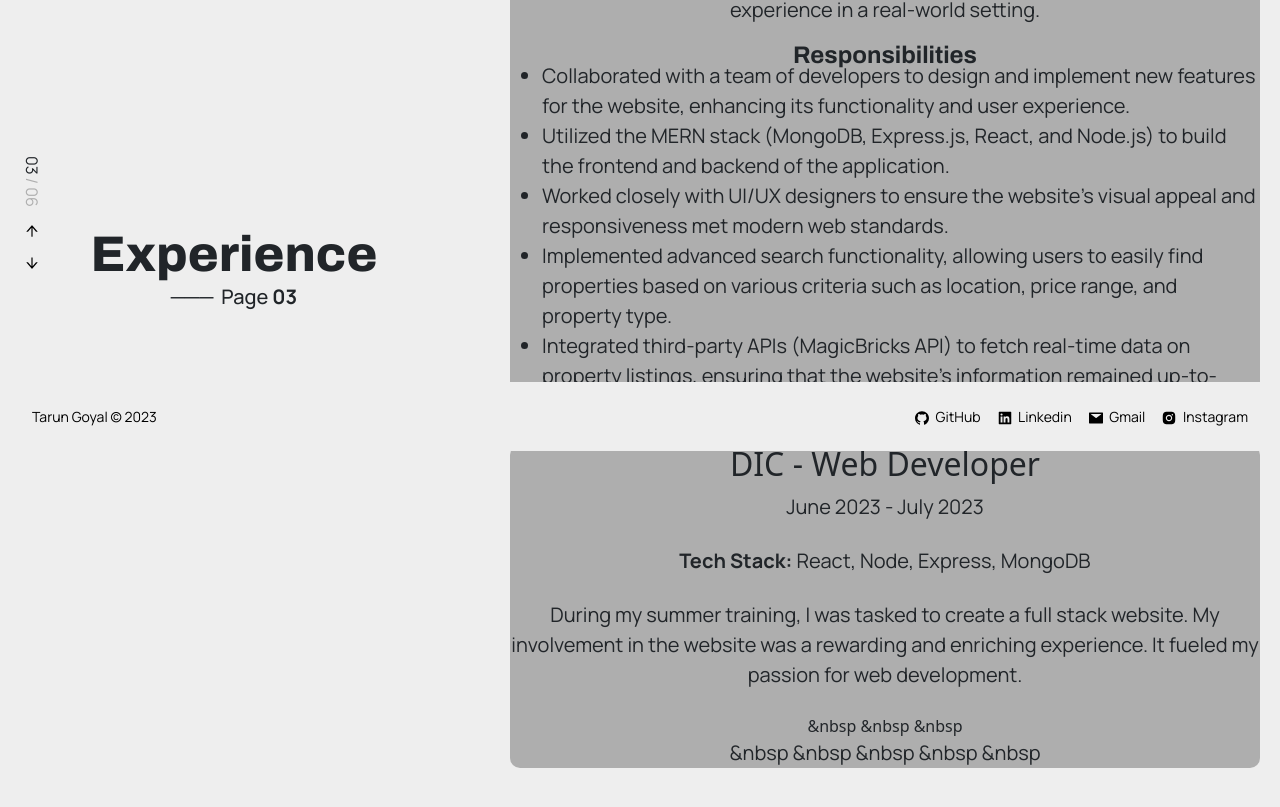
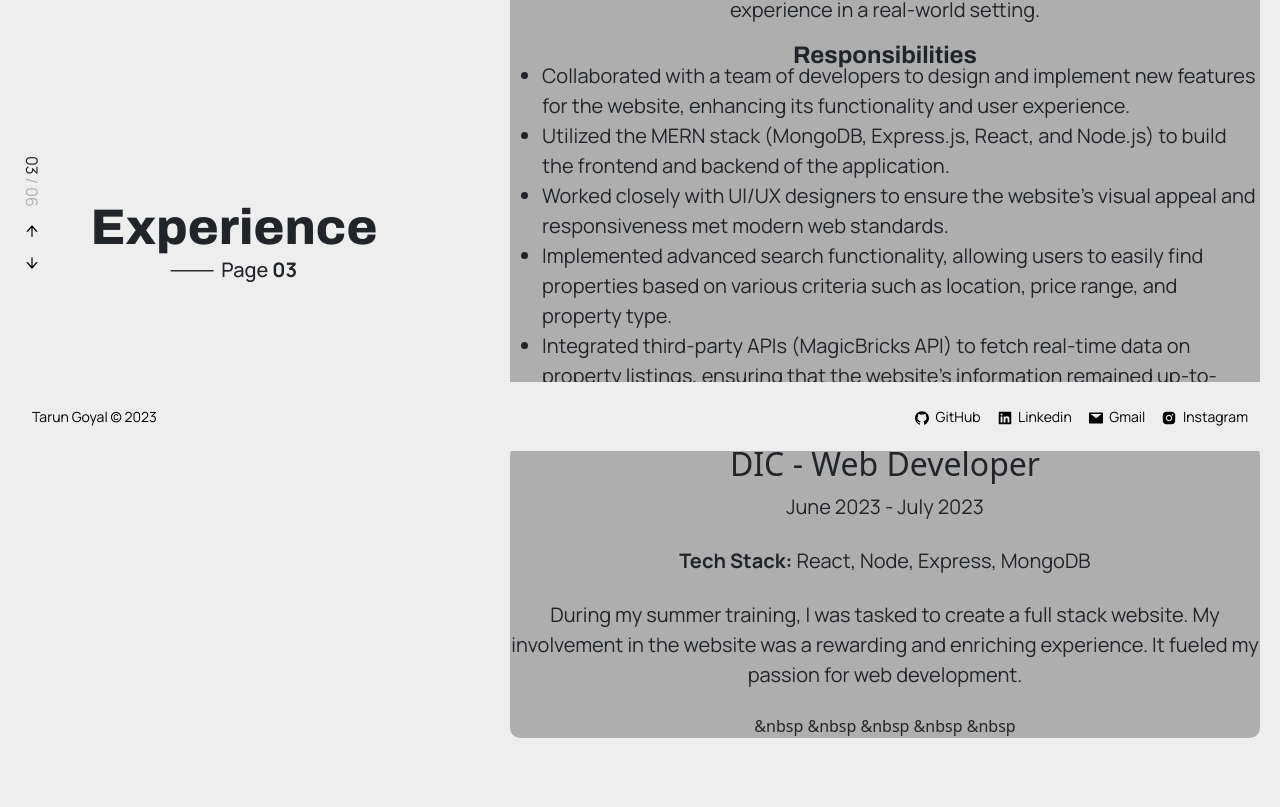
Before and after one commit to tarungoyal0025/portfolio-tar, a React (Create React App) app: page /experience in a window 1280 px wide. Shown: the part 349-1156 px from the top of the page. After the commit the page ends 1103 px from the top, so only its background shows below. Built offline with nearby package versions, Linux system fonts and the light colour scheme; a web font is replaced by a local one.

Commit message:
typo error

```diff
--- a/src/components/About.jsx
+++ b/src/components/About.jsx
@@ -63,13 +63,8 @@ function About() {
           &nbsp
               &nbsp
               &nbsp
-              <p>
+              &nbsp
                 &nbsp
-                &nbsp
-                &nbsp
-                &nbsp
-                &nbsp
-              </p>
         </div>
       </Container>
     </>
--- a/src/components/Experience.jsx
+++ b/src/components/Experience.jsx
@@ -78,13 +78,8 @@ function Experience() {
               &nbsp
               &nbsp
               &nbsp
-              <p>
+              &nbsp
                 &nbsp
-                &nbsp
-                &nbsp
-                &nbsp
-                &nbsp
-              </p>
             </div>
           </div>
         </div>
```
